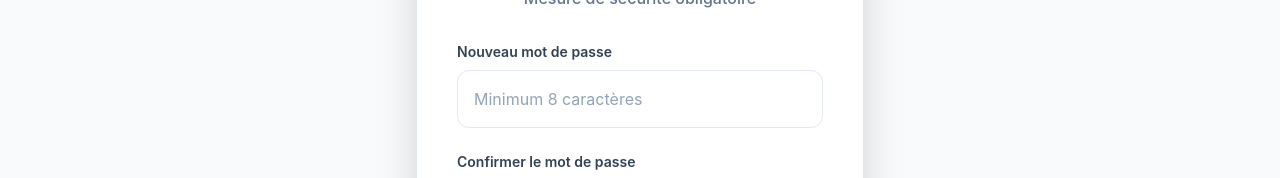
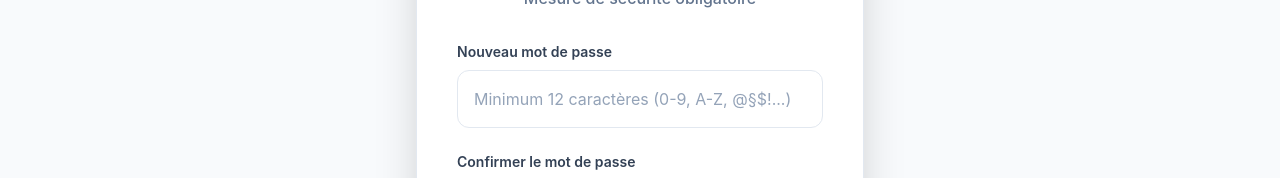
Before and after one commit to victor54454/TP-HACKATON-Nova-Medica, a Next.js app in the folder frontend/: page /change-password in a window 1280 px wide. Shown: the part 348-526 px from the top of the page. Built offline with nearby package versions, Linux system fonts and the light colour scheme; sample sign-in values are in the browser's storage.

Commit message:
Correction du message d'erreur type de mot de passe (majuscule, chiffre, etc)

```diff
--- a/frontend/src/app/admin/page.js
+++ b/frontend/src/app/admin/page.js
@@ -38,6 +38,16 @@ export default function AdminPage() {
   const handleAddUser = async (e) => {
   e.preventDefault();
   setAddError(null);
+
+  const passwordRegex = /^(?=.*[A-Z])(?=.*\d)(?=.*[^A-Za-z\d]).{12,}$/;
+
+  if (!passwordRegex.test(newPassword)) {
+    setAddError(
+      "Minimum 12 caractères (0-9, A-Z, @§$!...)"
+    );
+    return;
+  }
+
   try {
     await createUser({ username: newUsername, password: newPassword, role: newRole });
     setNewUsername('');
--- a/frontend/src/app/change-password/page.js
+++ b/frontend/src/app/change-password/page.js
@@ -14,15 +14,18 @@ export default function ChangePasswordPage() {
     const [isLoading, setIsLoading] = useState(false);
     const { logout } = useAuth();
     const router = useRouter();
+    const passwordRegex = /^(?=.*[A-Z])(?=.*\d)(?=.*[^A-Za-z\d]).{12,}$/;
 
     const handleSubmit = async (e) => {
         e.preventDefault();
         setError('');
 
-        if (newPassword.length < 8) {
-            setError('Le mot de passe doit contenir au moins 8 caractères.');
-            return;
-        }
+        if (!passwordRegex.test(newPassword)) {
+    setError(
+        "Le mot de passe doit contenir au moins 12 caractères, une majuscule, un chiffre et un caractère spécial."
+    );
+    return;
+}
 
         if (newPassword !== confirmPassword) {
             setError('Les mots de passe ne correspondent pas.');
@@ -77,7 +80,7 @@ export default function ChangePasswordPage() {
                                 <label className="block text-sm font-bold text-slate-700 mb-1.5">Nouveau mot de passe</label>
                                 <input
                                     type="password"
-                                    placeholder="Minimum 8 caractères"
+                                    placeholder="Minimum 12 caractères (0-9, A-Z, @§$!...)"
                                     className="w-full p-4 bg-slate-50 border border-slate-200 rounded-xl focus:border-emerald-600 outline-none transition-all"
                                     value={newPassword}
                                     onChange={(e) => setNewPassword(e.target.value)}
```
Lines whose indentation alone changed are shown as unchanged.
